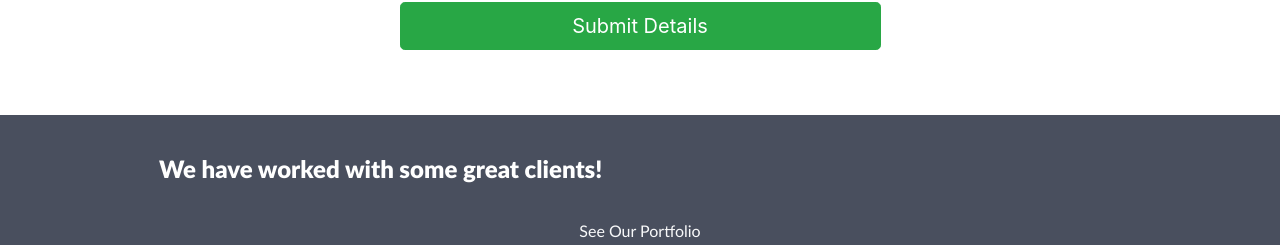
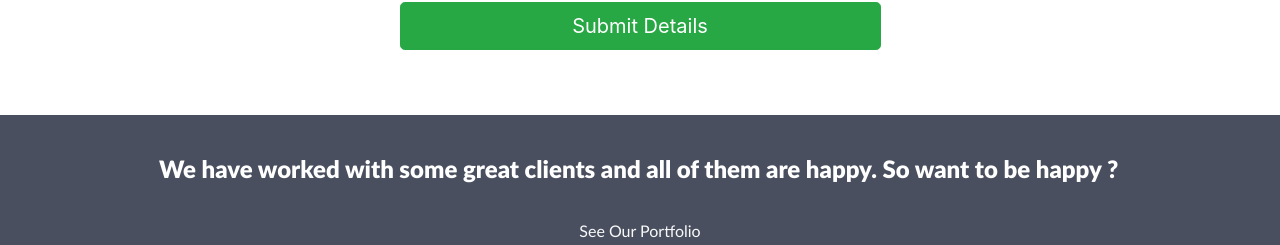
Before and after one commit to HW-Faction/goldenappstudio, a React (Create React App) app: page /contact in a window 1280 px wide. Shown: the part 1783-2028 px from the top of the page. Built offline with nearby package versions, Linux system fonts and the light colour scheme; a web font is replaced by a local one.

Commit message:
we have worked

```diff
--- a/src/components/Footer/Footer.js
+++ b/src/components/Footer/Footer.js
@@ -9,7 +9,8 @@ export default function Footer() {
             <div class="row content-row">
               <div class="col-12 col-md-8">
                 <h1 class="heading latoBlack mt-2">
-                  We have worked with some great clients!
+                  We have worked with some great clients and all of them are
+                  happy. So want to be happy ?
                 </h1>
               </div>
               <div class="col-12 col-md-4">
```
